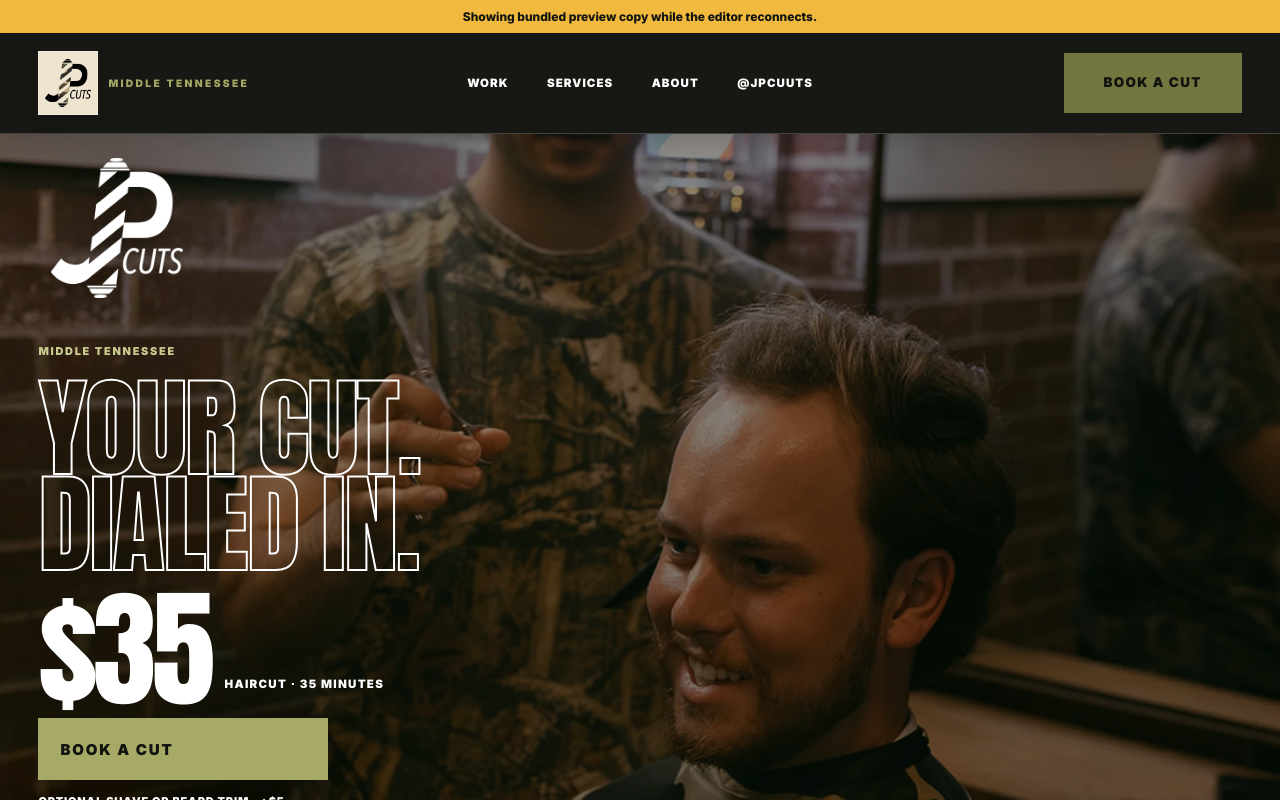
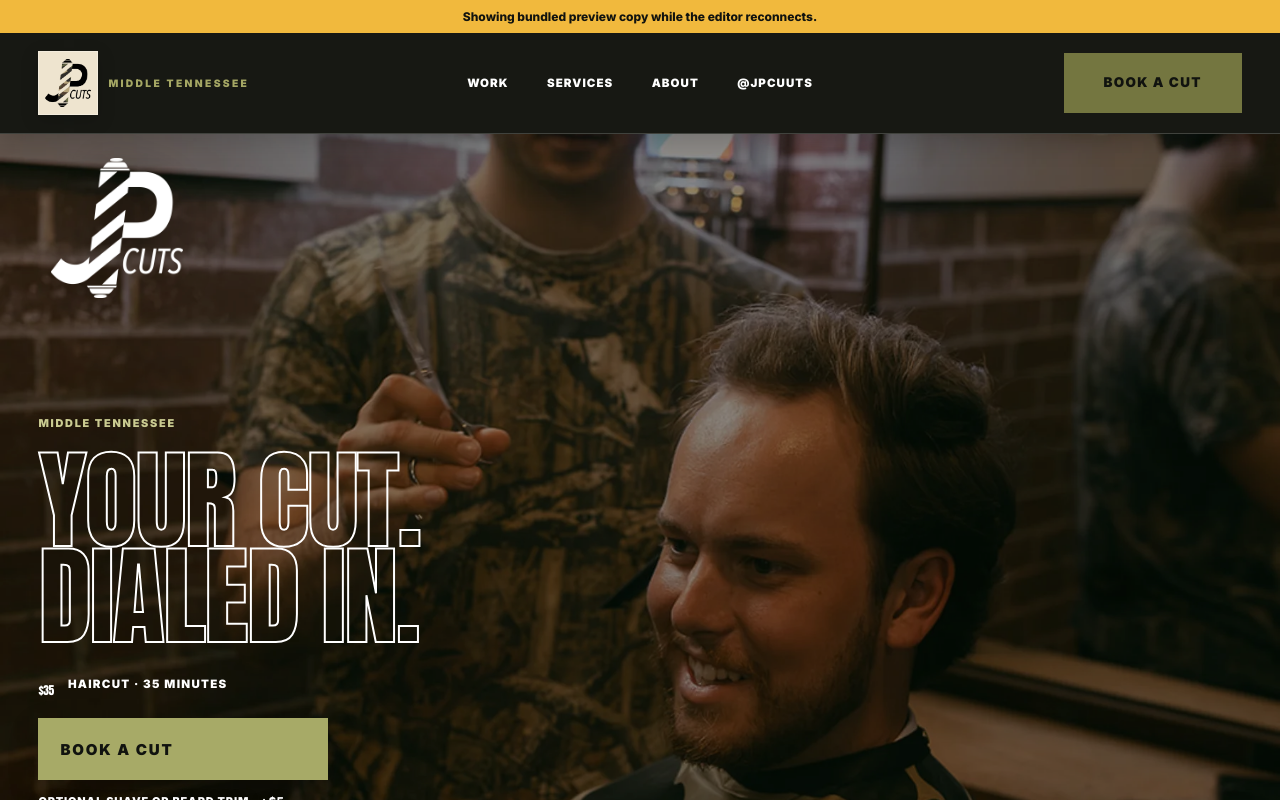
Before and after one commit to skidmorep/numbered-preview, a React (Vite) app: page / in a window 1280 px wide. Shown: the top 800 px of the page. Built offline with nearby package versions, Linux system fonts and the light colour scheme; no server answers.

Commit message:
Reduce hero price to offer text size

```diff
--- a/src/chair.css
+++ b/src/chair.css
@@ -229,7 +229,7 @@
 
 .chair-hero-offer strong {
   font-family: var(--display);
-  font-size: clamp(5.2rem, 27vw, 8rem);
+  font-size: .72rem;
   font-weight: 400;
   letter-spacing: -.035em;
   line-height: .7;
```
